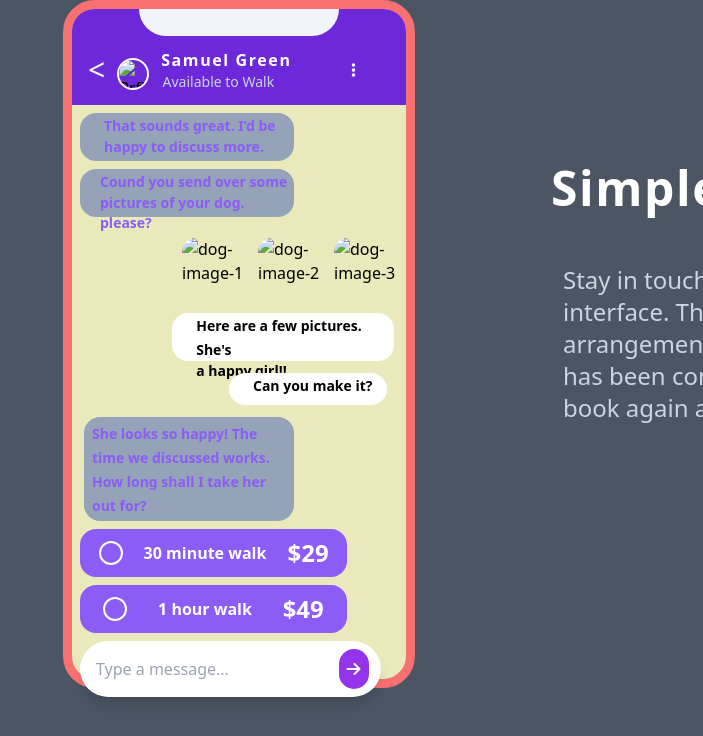
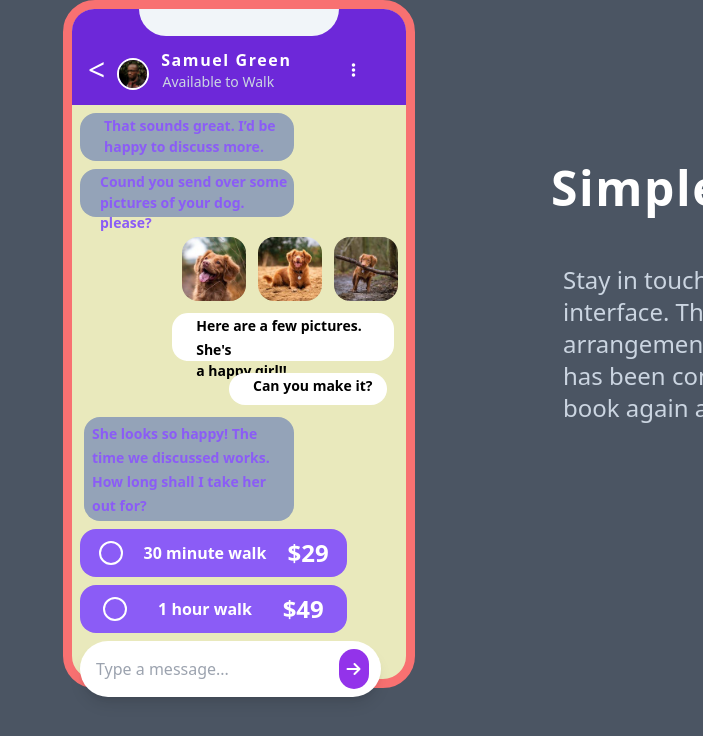
Before and after one commit to Murtazaamin39/Chat-app-UI, a plain HTML site: page index.html in a window 1280 px wide. Shown: the top 736 px of the page, without its empty margins (577-1280 px from the left). Drawn offline with Linux system fonts and the light colour scheme.

Commit message:
Update index.html

```diff
--- a/index.html
+++ b/index.html
@@ -4,7 +4,7 @@
 <head>
     <meta charset="UTF-8">
     <meta name="viewport" content="width=device-width, initial-scale=1.0">
-    <link rel="shortcut icon" href="./images/favicon-32x32.png" type="image/x-icon">
+    <link rel="shortcut icon" href="favicon-32x32.png" type="image/x-icon">
     <link rel="stylesheet" href="style.css">
     <link rel="stylesheet" href="https://cdnjs.cloudflare.com/ajax/libs/font-awesome/6.7.2/css/all.min.css"
         integrity="sha512-Evv84Mr4kqVGRNSgIGL/F/aIDqQb7xQ2vcrdIwxfjThSH8CSR7PBEakCr51Ck+w+/U6swU2Im1vVX0SVk9ABhg=="
@@ -32,7 +32,7 @@
                         <span class="text-white text-3xl pr-3 ml-4">
                             < </span>
 
-                                <img class="h-8 w-8 rounded-[50%] mt-2 border-2 border-white" src="./images/avatar.jpg"
+                                <img class="h-8 w-8 rounded-[50%] mt-2 border-2 border-white" src="avatar.jpg"
                                     alt="Prfile picture">
 
                     </div>
@@ -74,9 +74,9 @@
 
             <div>
                 <div class=" flex gap-3 mt-5 justify-end mr-2">
-                    <img class="w-16 h-16 rounded-[1rem]" src="./images/dog-image-1.jpg" alt="dog-image-1">
-                    <img class="w-16 h-16 rounded-[1rem]" src="./images/dog-image-2.jpg" alt="dog-image-2">
-                    <img class="w-16 h-16 rounded-[1rem]" src="./images/dog-image-3.jpg" alt="dog-image-3">
+                    <img class="w-16 h-16 rounded-[1rem]" src="dog-image-1.jpg" alt="dog-image-1">
+                    <img class="w-16 h-16 rounded-[1rem]" src="dog-image-2.jpg" alt="dog-image-2">
+                    <img class="w-16 h-16 rounded-[1rem]" src="dog-image-3.jpg" alt="dog-image-3">
                 </div>
 
 
```
